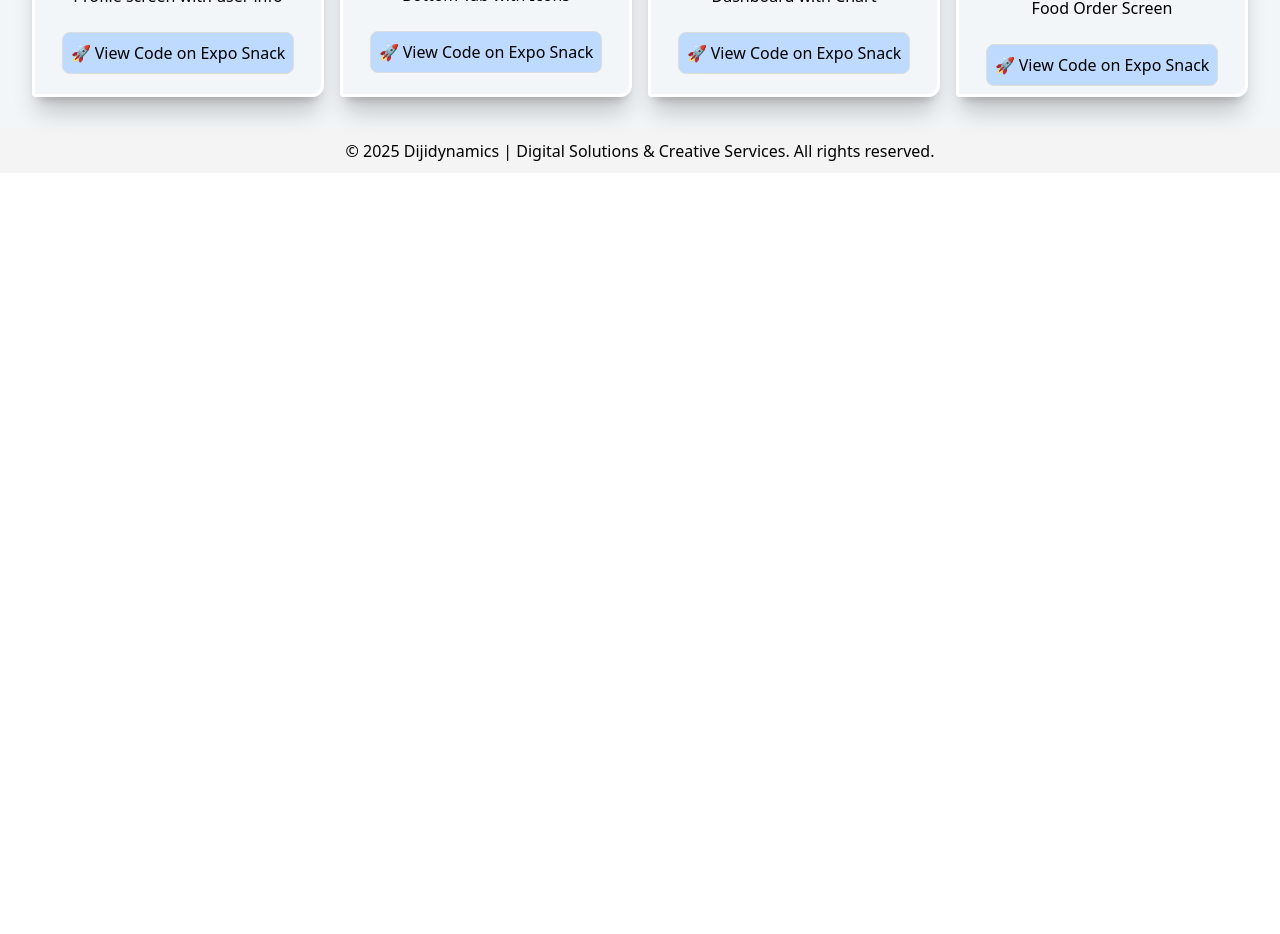
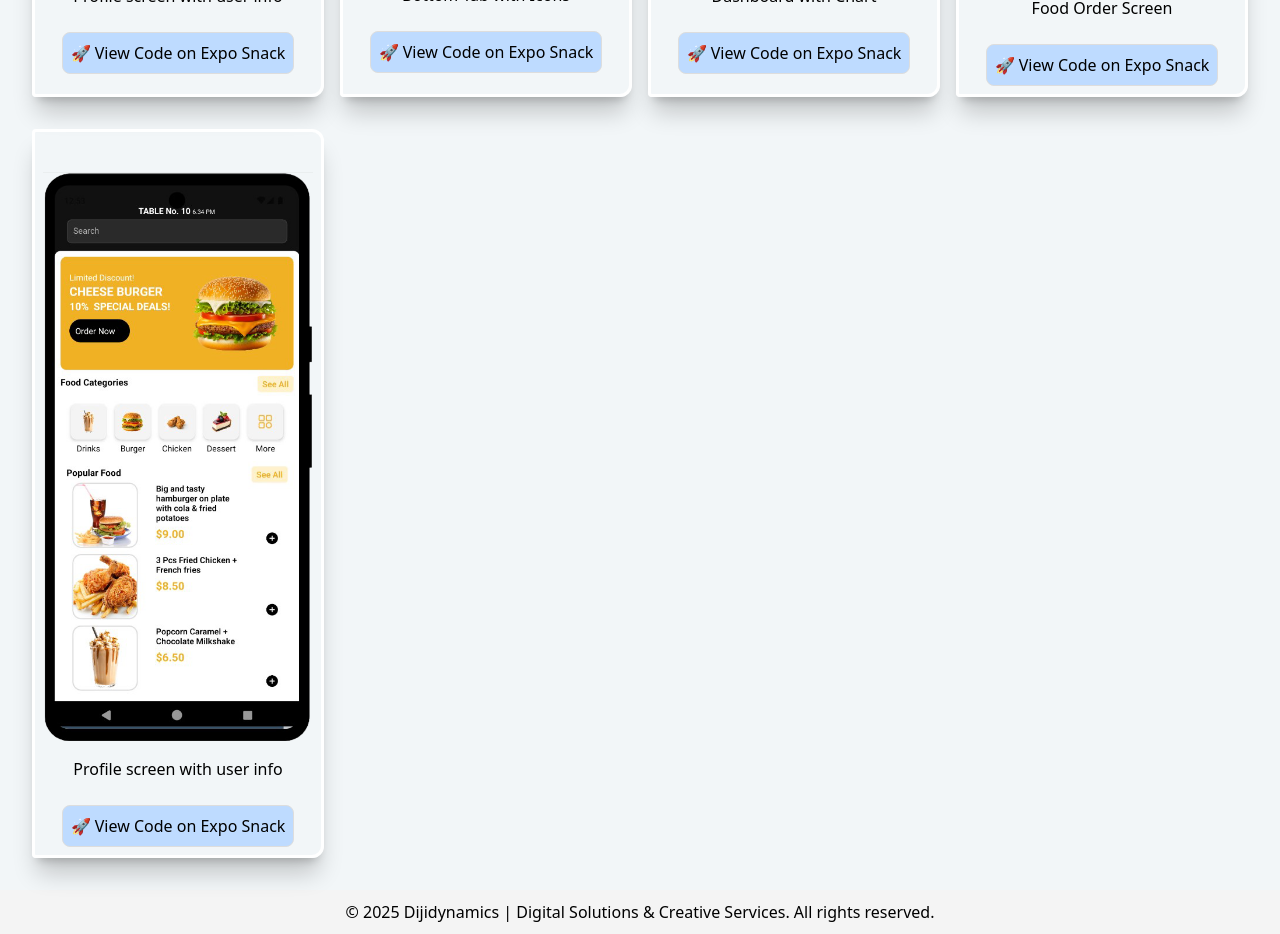
Before and after one commit to dijidynamics/dijidynamicsweb, a React (Vite) app: page /rn-templates in a window 1280 px wide. Shown: the part 920-1854 px from the top of the page. Before the commit the page ends 1093 px from the top, so only its background shows below. Built offline with nearby package versions, Linux system fonts and the light colour scheme.

Commit message:
portfolio 06

```diff
--- a/src/Mainpage.jsx
+++ b/src/Mainpage.jsx
@@ -3,6 +3,8 @@ import portfolio01 from '/portfolio-01.png'
 import portfolio02 from '/portfolio-02.png'
 import portfolio04 from '/portfolio-04.png'
 import portfolio05 from '/portfolio-05.png'
+import { Link } from 'react-router-dom';
+
 const Mainpage = () => {
   return (
 <div className='bg-[#f2f6f8]'>
@@ -75,6 +77,13 @@ const Mainpage = () => {
 </div>
 
 </div>
+<div className="text-center mt-8">
+  <Link to="/rn-templates">
+    <button className="bg-white hover:bg-blue-100 text-blue-600 font-semibold py-2 px-5 rounded-lg border border-blue-300 shadow-sm transition-all duration-200">
+      🔍 View All Templates
+    </button>
+  </Link>
+</div>
 </div>
 </div>
   )
--- a/src/RNTemplates.jsx
+++ b/src/RNTemplates.jsx
@@ -3,7 +3,7 @@ import portfolio01 from '/portfolio-01.png'
 import portfolio02 from '/portfolio-02.png'
 import portfolio04 from '/portfolio-04.png'
 import portfolio05 from '/portfolio-05.png'
-
+import portfolio06 from '/portfolio-05.png'
 function RNTemplates() {
     return (
         <div className='bg-[#f2f6f8]'>
@@ -74,8 +74,28 @@ function RNTemplates() {
                         </button>
 
                     </div>
+                </div>
+   <div class="grid  grid-cols-1 md:grid-cols-4 gap-4 pb-8 ">
+         <div className='shadow-xl/20 border-3 border-white rounded-l p-2 align-middle items-center text-center rounded-xl'>
+                        <img src={portfolio06} className='pt-8' />
+                        <p className='pt-4 pb-4'>Profile screen with user info</p>
 
-                </div>
+                        {/* <button class="bg-blue-100 hover:bg-blue-100 text-black p-2 rounded-lg border border-[#ddd] focus:ring-2 focus:ring-blue-300">
+              View Code
+            </button> */}
+
+                        <button
+                            onClick={() => window.open('https://snack.expo.dev/@dijidynamics/drawer-sidebar-menu', '_blank')}
+                            className="mt-2 bg-blue-200 hover:bg-blue-300 text-black p-2 rounded-lg border border-[#ddd] focus:ring-2 focus:ring-blue-300"
+                        >
+                            🚀 View Code on Expo Snack
+                        </button>
+
+                    </div>
+
+
+   </div>
+
             </div>
         </div>
     )
```
Also changed, not shown: public/portfolio-06.png (added).
